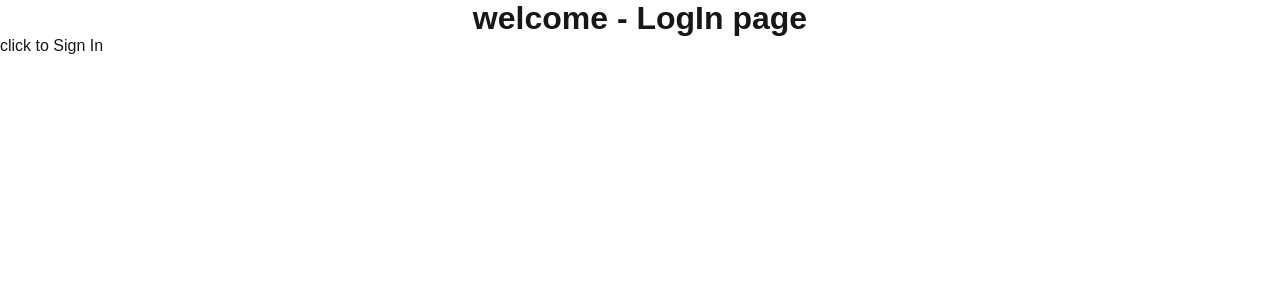
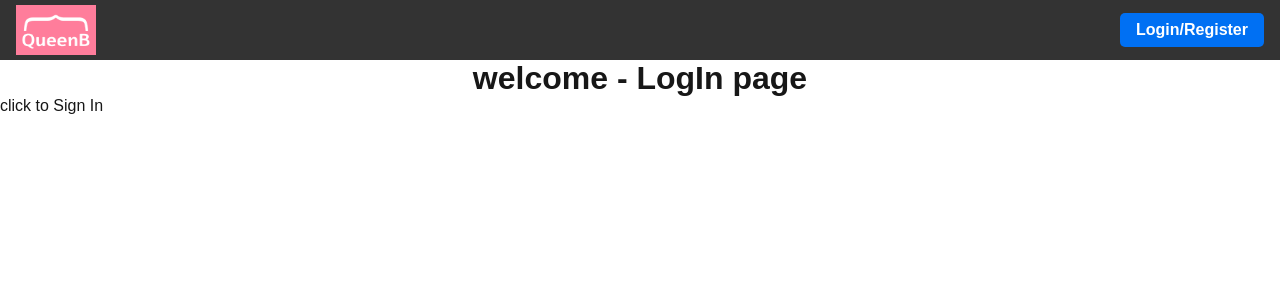
Before and after one commit to ShahafPinto/Queen-B-Mentoring-App, a Next.js app: page / in a window 1280 px wide. Shown: the top 300 px of the page. Built offline with nearby package versions, Linux system fonts and the light colour scheme.

Commit message:
navbar commit

```diff
--- a/app/page.js
+++ b/app/page.js
@@ -1,11 +1,14 @@
 import Link from "next/link";
 import styles from "./page.module.css";
+import NavBar from "/components/navBar"
+
 
 export default function Home() {
   return (
     <div>
-      <h1 className={styles.h1}>welcome - LogIn page</h1>
-      <Link href="/signin">click to Sign In</Link>
+        <NavBar />
+        <h1 className={styles.h1}>welcome - LogIn page</h1>
+        <Link href="/signin">click to Sign In</Link>
     </div>
   );
 }
--- /dev/null
+++ b/components/NavBar.module.css
@@ -0,0 +1,48 @@
+/* components/NavBar.module.css */
+
+.navbar {
+    display: flex;
+    justify-content: space-between; /* Space between logo and nav links */
+    align-items: center; /* Center items vertically */
+    background-color: #333;
+    padding: 1rem;
+    height: 60px; /* Set height to ensure proper spacing */
+}
+
+.logoContainer {
+    display: flex;
+    align-items: center; /* Center logo vertically */
+    flex: 1; /* Flex 1 allows logo to take available space */
+}
+
+.logo {
+    height: 50px; /* Set height of the logo */
+    width: auto; /* Keep aspect ratio */
+}
+
+.navLinks {
+    display: flex;
+    align-items: center; /* Align the links and buttons vertically */
+    justify-content: flex-end; /* Push links to the right */
+    flex: 1; /* Ensure this section takes equal space */
+}
+
+.greeting {
+    color: white;
+    margin-right: 20px; /* Space between greeting and button */
+}
+
+.loginButton {
+    color: white;
+    text-decoration: none;
+    padding: 0.5rem 1rem;
+    background-color: #0070f3; /* Button background color */
+    border-radius: 5px;
+    transition: background-color 0.3s ease;
+    font-weight: bold;
+    cursor: pointer;
+}
+
+.loginButton:hover {
+    background-color: #8500b5; /* Darker background on hover */
+}
--- a/components/navBar.js
+++ b/components/navBar.js
@@ -0,0 +1,42 @@
+// components/NavBar.js
+"use client";
+
+import Link from 'next/link';
+import styles from './NavBar.module.css';
+import { useState } from 'react';
+import Image from 'next/image'
+
+const NavBar = () => {
+
+    const [isLoggedIn, setIsLoggedIn] = useState(false); // Manage login state
+    const username = "User"; // Replace with dynamic username if available
+
+    const handleLoginToggle = () => {
+        setIsLoggedIn(!isLoggedIn); // Toggle login state for demonstration
+    };
+
+    return (
+        <nav className={styles.navbar}>
+            <div className={styles.logoContainer}>
+                <Image
+                    src="/logo.png"
+                    alt="logo"
+                    width={80}
+                    height={50}
+                />
+            </div>
+
+            <div className={styles.navLinks}>
+                {isLoggedIn ? (
+                    <span className={styles.greeting}>Hello, {username}</span> // Show greeting if logged in
+                ) : (
+                    <Link href="/signin" className={styles.loginButton}>Login/Register</Link> // Show login/register if not logged in
+                )}
+
+            </div>
+
+        </nav>
+    );
+};
+
+export default NavBar;
```
Also changed, not shown: public/logo.png (added).
